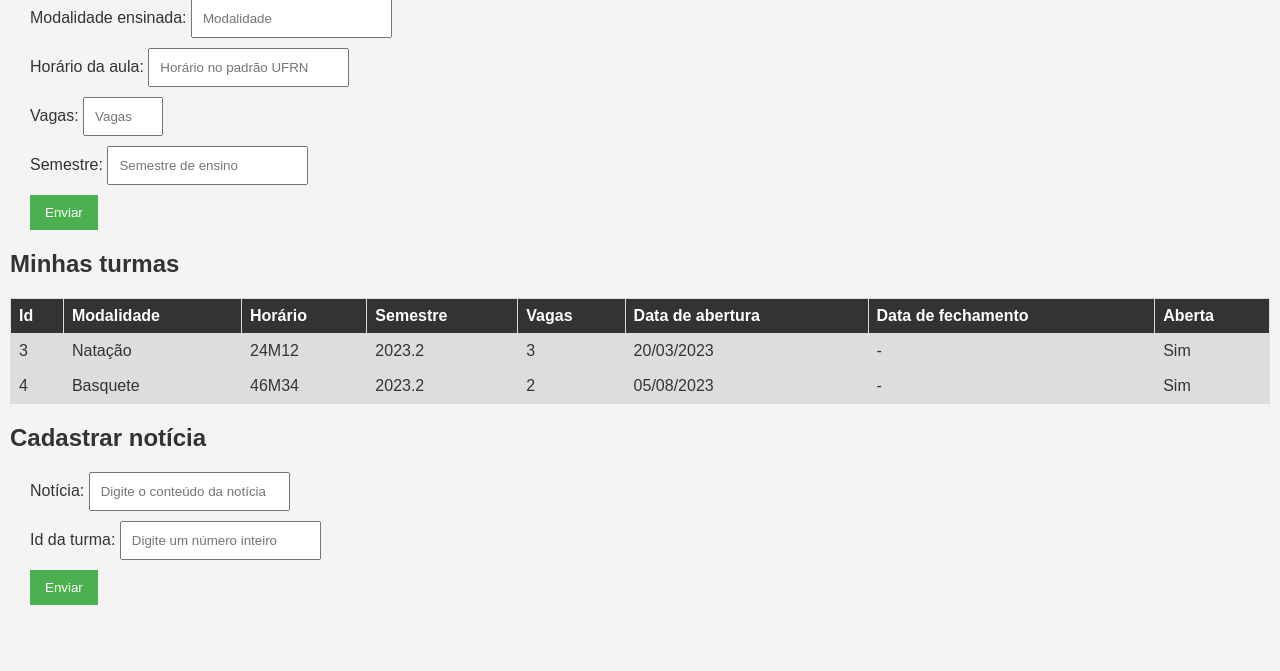
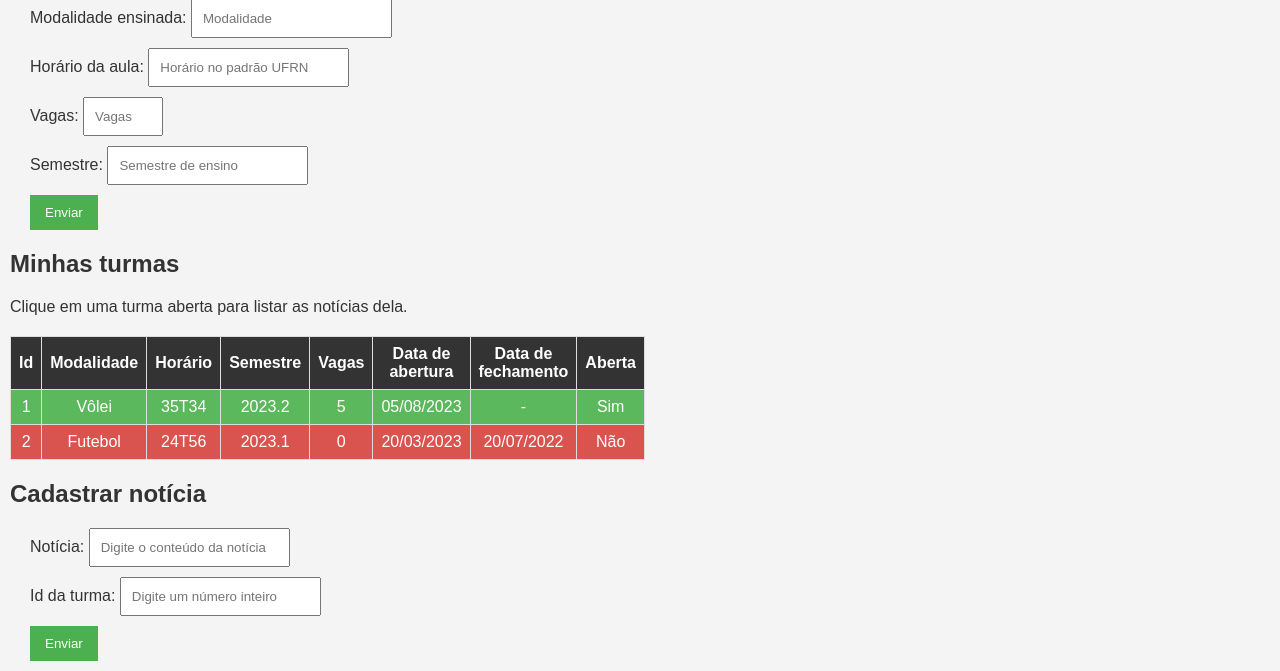
Before and after one commit to AugustoOliveira099/gerenciador_matriculas_esporte, a Django app: page /professor/ in a window 1280 px wide. Shown: the part 129-800 px from the top of the page. Run offline with Django 5.2, Linux system fonts and the light colour scheme; data comes from the database, SQL or seed files in the repository; both versions use the stored data as it was after the commit; data that the repository does not hold is empty.

Commit message:
:sparkles: Implementa noticias do professor

```diff
--- a/gerenciador_matriculas_esporte/urls.py
+++ b/gerenciador_matriculas_esporte/urls.py
@@ -22,5 +22,5 @@ urlpatterns = [
     path('cadastro/', include('my_app.urls_user')),
     path('aluno/', include('my_app.urls_aluno')),
     path('professor/', include('my_app.urls_professor')),
-    path('inicio/', include('my_app.urls_inicio'))
+    path('', include('my_app.urls_inicio'))
 ]
--- a/my_app/models.py
+++ b/my_app/models.py
@@ -46,6 +46,10 @@ class Leciona(models.Model):
     turma_id = models.ForeignKey(Turma, on_delete=models.CASCADE)
     data_inicio = models.DateTimeField(default=timezone.now)
     data_termino = models.DateTimeField(null=True)
+    class Meta:
+        constraints = [
+            models.UniqueConstraint(fields=['turma_id', 'prof_cpf'], name='unique_leciona')
+        ]
 
 class Matricula(models.Model):
     id = models.AutoField(primary_key=True)
--- a/my_app/templates/professor.html
+++ b/my_app/templates/professor.html
@@ -46,7 +46,7 @@
         }
 
         table {
-            width: 100%;
+            width: 50%;
             border-collapse: collapse;
             margin-top: 20px;
         }
@@ -54,7 +54,7 @@
         th, td {
             border: 1px solid #ddd;
             padding: 8px;
-            text-align: left;
+            text-align: center;
         }
 
         th {
@@ -66,8 +66,21 @@
             background-color: #333;
         }
 
-        .lista-turmas td {
-            background-color: #ddd;
+        tr.open {
+            background-color: #5cb85c; /* Verde para turmas abertas */
+            cursor: pointer;
+        }
+
+        tr.open td {
+            color: white;
+        }
+
+        tr.closed {
+            background-color: #d9534f; /* Vermelho para turmas fechadas */
+        }
+
+        tr.closed td {
+            color: white;
         }
     </style>
 </head>
@@ -82,6 +95,7 @@
 
     <h2>Minhas turmas</h2>
     {% if turmas|length > 0 %}
+        <p>Clique em uma turma aberta para listar as notícias dela.</p>
         <table class="lista-turmas">
             <thead>
                 <tr>
@@ -97,7 +111,7 @@
             </thead>
             <tbody>
                 {% for turma in turmas %}
-                    <tr class="{% if turma.is_open %}open{% else %}closed{% endif %}">
+                    <tr class="{% if turma.is_open %}open{% else %}closed{% endif %}" data-turma-id="{{ turma.id }}">
                         <td>{{ turma.id }}</td>
                         <td>{{ turma.modalidade }}</td>
                         <td>{{ turma.horario }}</td>
@@ -131,9 +145,61 @@
         </form>
     {% endif %}
 
+    <div id="noticias-content"></div>
+
     <script>
+        const url = "{% url 'professor_inicial' %}";
         const csrftoken = getCookie('csrftoken');
 
+        document.addEventListener('DOMContentLoaded', function () {
+            var linhasTurma = document.getElementsByClassName('open');
+            for (var i = 0; i < linhasTurma.length; i++) {
+                linhasTurma[i].addEventListener('click', function () {
+                    const turma_id = this.getAttribute('data-turma-id');
+                    listarNoticias(turma_id);
+                });
+            }
+        });
+
+        function listarNoticias(turma_id) {
+            const res = confirm(`Listar notícias referente à turma ${turma_id}?`);
+            if (res) {
+                fetch(`/professor?turma_id=${turma_id}`, {
+                    method: 'GET',
+                    headers: {
+                        'Content-Type': 'application/json',
+                        'X-Requested-With': 'XMLHttpRequest'
+                    }
+                })
+                .then(response => response.json())
+                .then(response => {
+                    noticias = response.noticias;
+                    const noticiasContent = document.getElementById("noticias-content");
+                    if (noticias.length > 0) {
+                        noticiasContent.innerHTML = `<h2>Notícias referentes à turma ${noticias[0].turma_id} - ${noticias[0].modalidade} (${noticias[0].horario})</h2>`;
+                        noticias.forEach(noticia => {
+                            noticiasContent.innerHTML += `
+                                <strong>Notícia cadastrada por ${noticia.professor} às ${noticia.data_publicacao}</strong>
+                                <p style="margin-bottom: 30px; width: 60%;">${noticia.conteudo}</p>
+                            `;
+                        });
+                    } else {
+                        noticiasContent.innerHTML = '<h2>Nenhuma notícia foi cadastrada na turma selecionada</h2>';
+                    }
+                })
+                .catch(error => {console.log(error)});
+            }
+        }
+        //
+        //     <h2>Notícias da turma que estou matriculado</h2>
+        //     {% with primeira_noticia=noticias.0 %}
+        //         <h3 id="titulo-noticia">Turma {{ primeira_noticia.turma_id }} - {{ primeira_noticia.modalidade }} ({{ primeira_noticia.horario }})</h3>
+        //         {% for noticia in noticias %}
+        //             <strong>Notícia cadastrada por {{ noticia.professor }} às {{ noticia.data_publicacao }}</strong>
+        //             <p style="margin-bottom: 30px;">{{ noticia.conteudo }}</p>
+        //         {% endfor %}
+        //     {% endwith %}
+        //
         function getCookie(name) {
             let cookieValue = null;
             if (document.cookie && document.cookie !== '') {
--- a/my_app/views.py
+++ b/my_app/views.py
@@ -219,11 +219,9 @@ class AlunoView(View):
     def put(self, request, *args, **kwargs):
         try:
             atestado_apt = json.loads(request.body).get('atestado')
-            print(json.loads(request.body))
 
             if not atestado_apt:
               raise Exception('Você não está registrado no nosso banco de dados.')
-            print('vrbvoribn\n\n')
 
             usuario = Usuario.objects.filter(email=self.user_email).first()
             if not usuario:
@@ -231,7 +229,6 @@ class AlunoView(View):
 
             aluno = Aluno.objects.filter(user_cpf__email=self.user_email).first()
 
-            print(f"aluno: {aluno}")
             if aluno:
                 aluno.atestado_apt = atestado_apt
                 aluno.atestado_apt_esperando_validacao = True
@@ -257,7 +254,6 @@ class AlunoView(View):
 
             is_matriculado = Matricula.objects.filter(aluno_cpf=aluno).exists()
             if is_matriculado:
-               print(f'is_matriculado: {is_matriculado}')
                raise Exception('Você já está matriculado em uma turma. É possível praticar apenas um esporte na instituição.')
 
             leciona = Leciona.objects.filter(id=lec_id).first()
@@ -281,6 +277,7 @@ class AlunoView(View):
             return JsonResponse({'error': str(e)}, status=500)
 
 class UsuarioCadastroView(View):
+    template_target = 'pagina_inicial'
     template_name = 'cadastro_user'
     template_file = 'cadastro_user.html'
 
@@ -292,57 +289,74 @@ class UsuarioCadastroView(View):
         form = UsuarioCadastroForm(request.POST)
 
         if form.is_valid():
+            print('ENTROU\n')
             novo_usuario = form.save(commit=False)
             novo_usuario.status_aprovacao = False
             novo_usuario.save()
 
-            # return redirect('adm_inicial')
-            return JsonResponse({'cadastro_sucesso': True})
+            return redirect(self.template_target)
         else:
-            return render(request, self.template_file, {'form': form})
+            print('NAO ENTROU\n')
+            return redirect(self.template_name)
 
 class ProfessorView(View):
    template_name = 'professor_inicial'
    template_file = 'professor.html'
-   prof_cpf_logado = 1 # Eduardo Falcão
+   prof_cpf_logado = 1234 # Eduardo Falcão
 
    def get(self, request, *args, **kwargs):
-      forms_turma = FormCadastraTurma()
-      forms_noticia = FormCadastraNoticia()
+      if request.headers.get('X-Requested-With') == 'XMLHttpRequest':
+          try:
+              noticias_data = []
+              turma_id = request.GET.get('turma_id', None)
+              leciona_ativos = Leciona.objects.filter(
+                Q(prof_cpf__user_cpf__cpf=self.prof_cpf_logado) &
+                Q(turma_id__id=turma_id) &
+                Q(turma_id__is_open=True)
+              ).first()
 
-      lec_prof_logado = Leciona.objects.filter(prof_cpf=self.prof_cpf_logado)
-      if lec_prof_logado:
-         turmas = [{
-            'id': lec.turma_id.id,
-            'modalidade': lec.turma_id.modalidade,
-            'horario': lec.turma_id.horario,
-            'is_open': lec.turma_id.is_open,
-            'data_abertura': lec.turma_id.data_abertura.strftime('%d/%m/%Y'),
-            'data_fechamento': lec.turma_id.data_fechamento.strftime('%d/%m/%Y') if lec.turma_id.data_fechamento else None,
-            'semestre': lec.turma_id.semestre,
-            'vagas': lec.turma_id.vagas
-         } for lec in lec_prof_logado]
+              if leciona_ativos:
+                noticias = Noticia.objects.filter(
+                    Q(turma_id=leciona_ativos.turma_id) &
+                    Q(prof_cpf=leciona_ativos.prof_cpf)
+                  ).order_by('-data_publicacao')
 
-      # Matrículas
-      matriculas_ativas = Matricula.objects.filter(Q(prof_cpf__user_cpf__cpf=self.prof_cpf_logado) & Q(turma_id__is_open=True))
+                noticias_data = [{
 
-      noticias_relacionadas = Noticia.objects.filter(turma_id__in=matriculas_ativas.values_list('turma_id', flat=True)).annotate(
-          turma_id_ordenacao=F('turma_id')
-      ).order_by('-turma_id_ordenacao', '-data_publicacao')
+                } for noticia in noticias]
 
-      print(noticias_relacionadas)
+                noticias_data = [{'id': noticia.id,
+                            'turma_id': noticia.turma_id.id,
+                            'professor': noticia.prof_cpf.user_cpf.nome,
+                            'modalidade': noticia.turma_id.modalidade,
+                            'horario': noticia.turma_id.horario,
+                            'conteudo': noticia.conteudo,
+                            'data_publicacao': noticia.data_publicacao.strftime('%H:%M:%S do dia %d/%m/%Y')
+                          } for noticia in noticias]
 
-      # if noticias_relacionadas:
-      #     noticias = [{'id': noticia.id,
-      #                 'turma_id': noticia.turma_id.id,
-      #                 'professor': noticia.prof_cpf.user_cpf.nome,
-      #                 'modalidade': noticia.turma_id.modalidade,
-      #                 'horario': noticia.turma_id.horario,
-      #                 'conteudo': noticia.conteudo,
-      #                 'data_publicacao': noticia.data_publicacao.strftime('%H:%M:%S do dia %d/%m/%Y')
-      #               } for noticia in noticias_das_turmas_ativas]
+              return JsonResponse({'noticias': noticias_data})
+          except Exception as e:
+              return JsonResponse({'error': str(e)}, status=500)
+      else:
+          forms_turma = FormCadastraTurma()
+          forms_noticia = FormCadastraNoticia()
 
-      return render(request, self.template_file, {'forms_turma': forms_turma, 'forms_noticia': forms_noticia, 'turmas': turmas})
+          lec_prof_logado = Leciona.objects.filter(prof_cpf=self.prof_cpf_logado)
+          if lec_prof_logado:
+            turmas = [{
+                'id': lec.turma_id.id,
+                'modalidade': lec.turma_id.modalidade,
+                'horario': lec.turma_id.horario,
+                'is_open': lec.turma_id.is_open,
+                'data_abertura': lec.turma_id.data_abertura.strftime('%d/%m/%Y'),
+                'data_fechamento': lec.turma_id.data_fechamento.strftime('%d/%m/%Y') if lec.turma_id.data_fechamento else None,
+                'semestre': lec.turma_id.semestre,
+                'vagas': lec.turma_id.vagas
+            } for lec in lec_prof_logado]
+
+          return render(request, self.template_file, {'forms_turma': forms_turma,
+                                                      'forms_noticia': forms_noticia,
+                                                      'turmas': turmas})
 
    def post(self, request, *args, **kwargs):
       try:
@@ -350,7 +364,6 @@ class ProfessorView(View):
         forms_noticia = FormCadastraNoticia(request.POST)
 
         if form.is_valid():
-          print('\noinrvorin\n')
           modalidade = form.cleaned_data['modalidade']
           horario = form.cleaned_data['horario']
           vagas = form.cleaned_data['vagas']
```
Also changed, not shown: my_app/templates/cadastro_user.html (+12 -5 lines), db.sqlite3, my_app/migrations/0018_leciona_unique_leciona.py (added).
